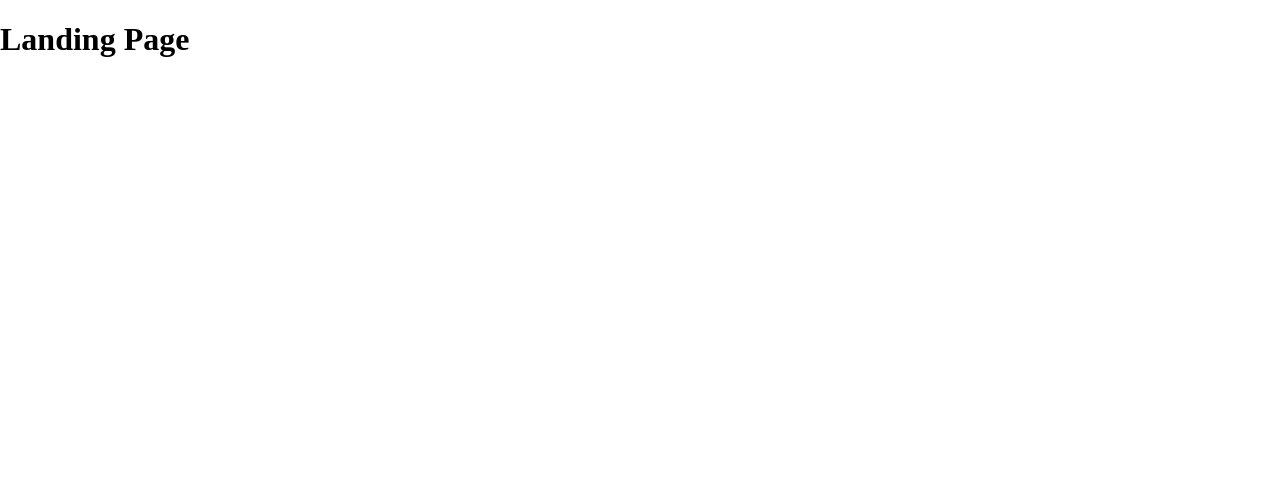
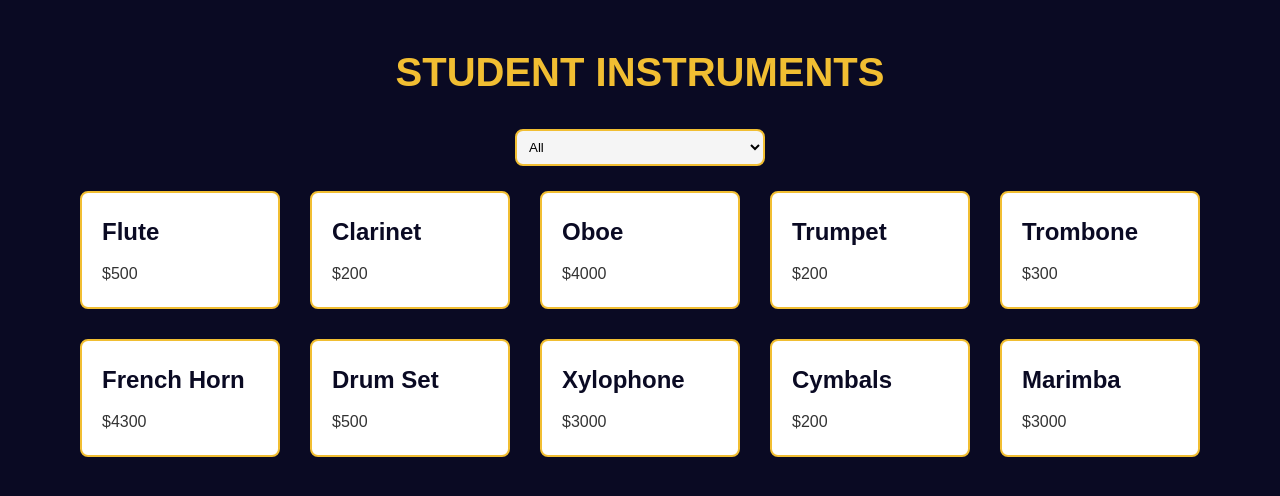
Before and after one commit to NadiiaBulmak/js_build_filter_dom, a website built with Parcel: page src/index.html in a window 1280 px wide. Built offline with nearby package versions, Linux system fonts and the light colour scheme.

Commit message:
add task solution

```diff
--- a/src/index.html
+++ b/src/index.html
@@ -1,13 +1,67 @@
 <!DOCTYPE html>
 <html lang="en">
   <head>
-    <meta charset="UTF-8">
-    <meta name="viewport" content="width=device-width, initial-scale=1.0">
-    <title>Miami</title>
-    <link rel="stylesheet" href="./styles/main.scss">
-    <script src="scripts/main.js" defer></script>
+    <meta charset="UTF-8" />
+    <meta name="viewport" content="width=device-width, initial-scale=1.0" />
+    <title>Music Instruments product page</title>
+    <link rel="stylesheet" href="styles/main.scss" />
   </head>
   <body>
-    <h1>Landing Page</h1>
+    <h1>Student Instruments</h1>
+
+    <main>
+      <select class="select-container">
+        <option id="all" value="all">All</option>
+        <option id="woodwinds" value="woodwinds">Woodwinds</option>
+        <option id="brass" value="brass">Brass</option>
+        <option id="percussion" value="percussion">Percussion</option>
+      </select>
+
+      <div class="products-container">
+        <div class="card">
+          <h2>Flute</h2>
+          <p>$500</p>
+        </div>
+        <div class="card">
+          <h2>Clarinet</h2>
+          <p>$200</p>
+        </div>
+        <div class="card">
+          <h2>Oboe</h2>
+          <p>$4000</p>
+        </div>
+
+        <div class="card">
+          <h2>Trumpet</h2>
+          <p>$200</p>
+        </div>
+        <div class="card">
+          <h2>Trombone</h2>
+          <p>$300</p>
+        </div>
+        <div class="card">
+          <h2>French Horn</h2>
+          <p>$4300</p>
+        </div>
+
+        <div class="card">
+          <h2>Drum Set</h2>
+          <p>$500</p>
+        </div>
+        <div class="card">
+          <h2>Xylophone</h2>
+          <p>$3000</p>
+        </div>
+        <div class="card">
+          <h2>Cymbals</h2>
+          <p>$200</p>
+        </div>
+        <div class="card">
+          <h2>Marimba</h2>
+          <p>$3000</p>
+        </div>
+      </div>
+    </main>
+    <script src="scripts/main.js"></script>
   </body>
 </html>
--- a/src/scripts/main.js
+++ b/src/scripts/main.js
@@ -1 +1,80 @@
 'use strict';
+
+const instrumentsArr = [
+  {
+    category: 'woodwinds',
+    instrument: 'Flute',
+    price: 500,
+  },
+  {
+    category: 'woodwinds',
+    instrument: 'Clarinet',
+    price: 200,
+  },
+  {
+    category: 'woodwinds',
+    instrument: 'Oboe',
+    price: 4000,
+  },
+  {
+    category: 'brass',
+    instrument: 'Trumpet',
+    price: 200,
+  },
+  {
+    category: 'brass',
+    instrument: 'Trombone',
+    price: 300,
+  },
+  {
+    category: 'brass',
+    instrument: 'French Horn',
+    price: 4300,
+  },
+  {
+    category: 'percussion',
+    instrument: 'Drum Set',
+    price: 500,
+  },
+  {
+    category: 'percussion',
+    instrument: 'Xylophone',
+    price: 3000,
+  },
+  {
+    category: 'percussion',
+    instrument: 'Cymbals',
+    price: 200,
+  },
+  {
+    category: 'percussion',
+    instrument: 'Marimba',
+    price: 3000,
+  },
+];
+
+const selectContainer = document.querySelector('select');
+const productsContainer = document.querySelector('.products-container');
+
+function instrumentCards(instrumentCategory) {
+  const instruments =
+    instrumentCategory === 'all'
+      ? instrumentsArr
+      : instrumentsArr.filter(
+        ({ category }) => category === instrumentCategory);
+
+  return instruments
+    .map(({ instrument, price }) => {
+      return `
+        <div class="card">
+          <h2>${instrument}</h2>
+          <p>$${price}</p>
+        </div>
+      `;
+    })
+    .join('');
+}
+
+selectContainer.addEventListener('change', () => {
+  productsContainer.innerHTML = instrumentCards(selectContainer.value);
+});
--- a/src/styles/main.scss
+++ b/src/styles/main.scss
@@ -1,3 +1,101 @@
+*,
+*::before,
+*::after {
+  margin: 0;
+  padding: 0;
+  box-sizing: border-box;
+}
+
+:root {
+  --dark-grey: #0a0a23;
+  --white: #ffffff;
+  --yellow: #f1be32;
+  --light-grey: #f5f5f5;
+  --border-radius: 8px;
+  --transition-speed: 0.3s;
+}
+
 body {
-  margin: 0;
+  background-color: var(--dark-grey);
+  color: var(--white);
+  font-family: 'Arial', sans-serif;
+  line-height: 1.6;
+  padding: 20px;
 }
+
+h1 {
+  text-align: center;
+  margin-top: 20px;
+  font-size: 2.5rem;
+  font-weight: bold;
+  color: var(--yellow);
+  text-transform: uppercase;
+}
+
+.select-container {
+  display: block;
+  margin: 25px auto;
+  padding: 8px;
+  border: 2px solid var(--yellow);
+  border-radius: var(--border-radius);
+  width: 250px;
+  background-color: var(--light-grey);
+  transition: border-color var(--transition-speed), box-shadow var(--transition-speed);
+}
+
+.select-container:hover {
+  border-color: var(--white);
+  box-shadow: 0 4px 8px rgba(0, 0, 0, 0.2);
+}
+
+.products-container {
+  display: flex;
+  flex-direction: column;
+  flex-wrap: wrap;
+  align-items: center;
+  justify-content: center;
+  gap: 20px;
+}
+
+@media (min-width: 760px) {
+  .products-container {
+    flex-direction: row;
+    gap: 30px;
+  }
+}
+
+.card {
+  background-color: var(--white);
+  color: var(--dark-grey);
+  border: 2px solid var(--yellow);
+  border-radius: var(--border-radius);
+  padding: 20px;
+  width: 200px;
+  transition: transform var(--transition-speed), box-shadow var(--transition-speed);
+}
+
+.card:hover {
+  transform: translateY(-10px);
+  box-shadow: 0 4px 12px rgba(0, 0, 0, 0.1);
+}
+
+.card h2 {
+  font-size: 1.5rem;
+  color: var(--dark-grey);
+  margin-bottom: 10px;
+}
+
+.card p {
+  font-size: 1rem;
+  color: #333;
+}
+
+.card img {
+  width: 100%;
+  border-radius: var(--border-radius);
+  transition: transform var(--transition-speed);
+}
+
+.card img:hover {
+  transform: scale(1.05);
+}
```
